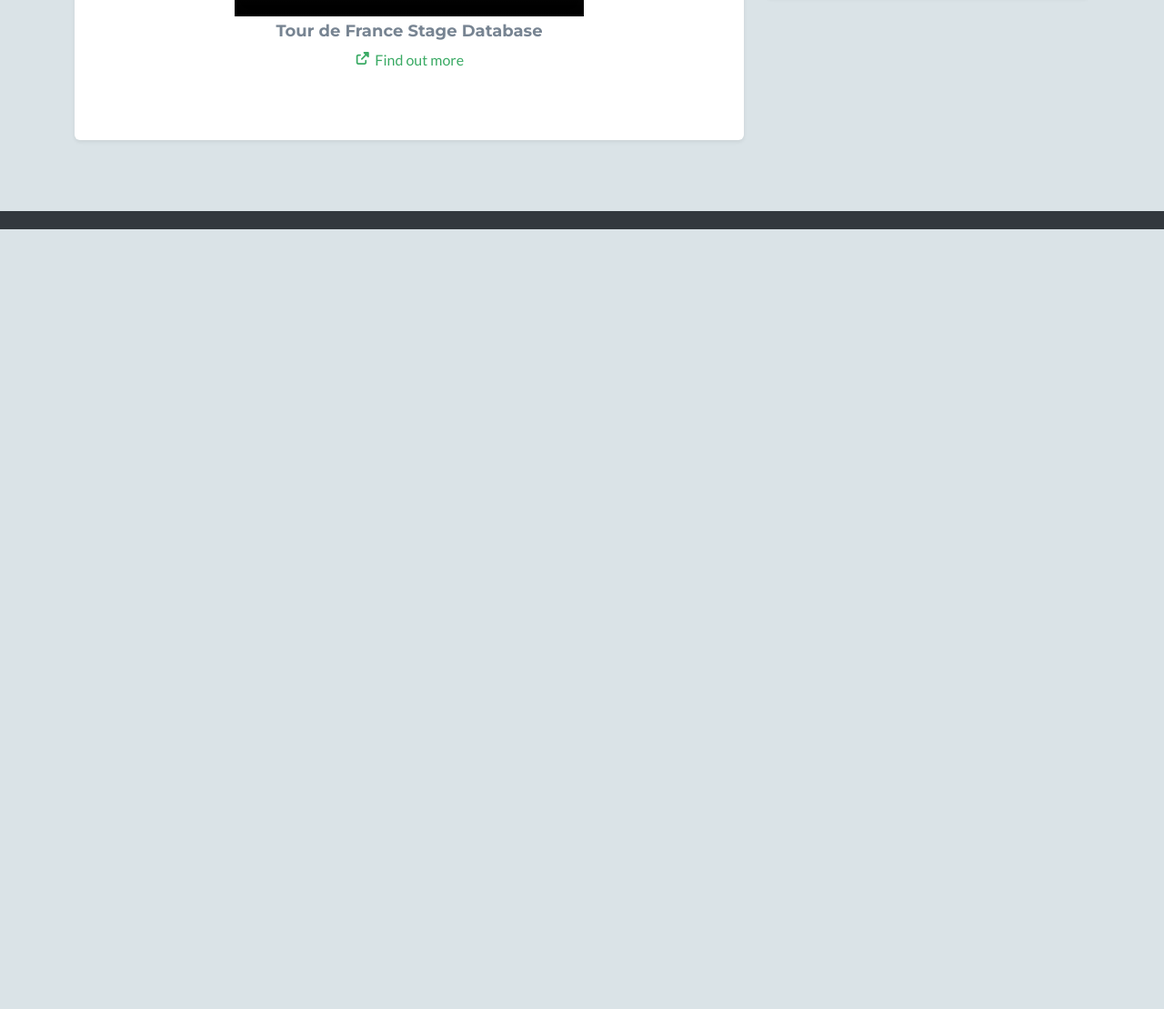
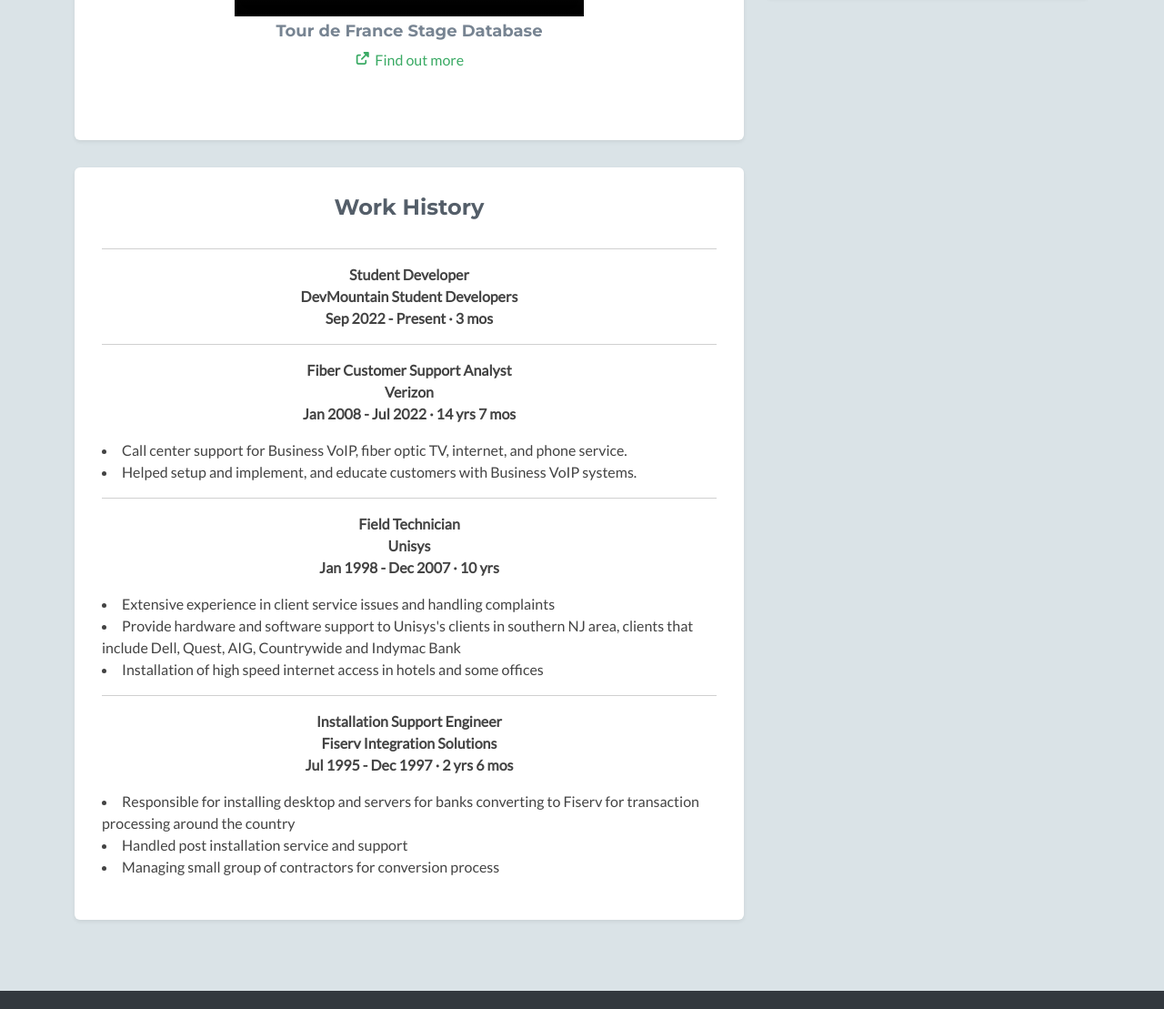
Before and after one commit to gregorystickel/gregorystickel.github.io, a website: page index.html in a window 1280 px wide. Shown: the part 1381-2490 px from the top of the page at 91% size. Before the commit the page ends 1633 px from the top, so only its background shows below. Drawn offline with Linux system fonts and the light colour scheme; no server answers; grey boxes are pictures that could not be loaded.

Commit message:
Updated 12:02pm 11-03-22

```diff
--- a/assets/css/styles.css
+++ b/assets/css/styles.css
@@ -5,6 +5,11 @@
   font-size: 16px;
   -webkit-font-smoothing: antialiased;
   -moz-osx-font-smoothing: grayscale;
+}
+
+.bold {
+  font-weight: bold;
+
 }
 
 h1, h2, h3, h4, h5, h6 {
--- a/index.html
+++ b/index.html
@@ -93,7 +93,42 @@
                         </div>
                     </div>
                 </section>
+                <section class="section">
+                    <div class="section-inner shadow-sm rounded">
+                        <h2 class="heading text-center">Work History</h2>
+                        <div class="content">
+                        <div class="column-1 text-center">
+                            <p >
+                                <hr>
+                                <p class="bold">Student Developer
+                                    <br>DevMountain Student Developers
+                                    <br>Sep 2022 - Present · 3 mos</p>
 
+                                <hr>
+                                <p class="bold">Fiber Customer Support Analyst
+                                    <br>Verizon
+                                    <br>Jan 2008 - Jul 2022 · 14 yrs 7 mos</p>
+                                    <li class="text-start">Call center support for Business VoIP, fiber optic TV, internet, and phone service.</li>
+                                    <li class="text-start">Helped setup and implement, and educate customers with Business VoIP systems.</li>
+                                <hr>
+                                <p class="bold">Field Technician
+                                    <br>Unisys
+                                    <br>Jan 1998 - Dec 2007 · 10 yrs</p>
+                                    <li class="text-start">Extensive experience in client service issues and handling complaints</li>
+                                    <li class="text-start">Provide hardware and software support to Unisys's clients in southern NJ area, clients that include Dell, Quest, AIG, Countrywide and Indymac Bank</li>
+                                    <li class="text-start">Installation of high speed internet access in hotels and some offices</li>
+                                <hr>
+                               <p class="bold">Installation Support Engineer
+                                  <br>Fiserv Integration Solutions
+                                  <br>Jul 1995 - Dec 1997 · 2 yrs 6 mos</p>
+                                  <li class="text-start">Responsible for installing desktop and servers for banks converting to Fiserv for transaction processing around the country</li>
+                                  <li class="text-start">Handled post installation service and support</li>
+                                  <li class="text-start"">Managing small group of contractors for conversion process</li>
+                            </p>
+
+                        </div>
+                    </div>
+                </section>
             </div>
             <div class="secondary col-lg-4 col-12">
                 <aside class="info aside section">
```
